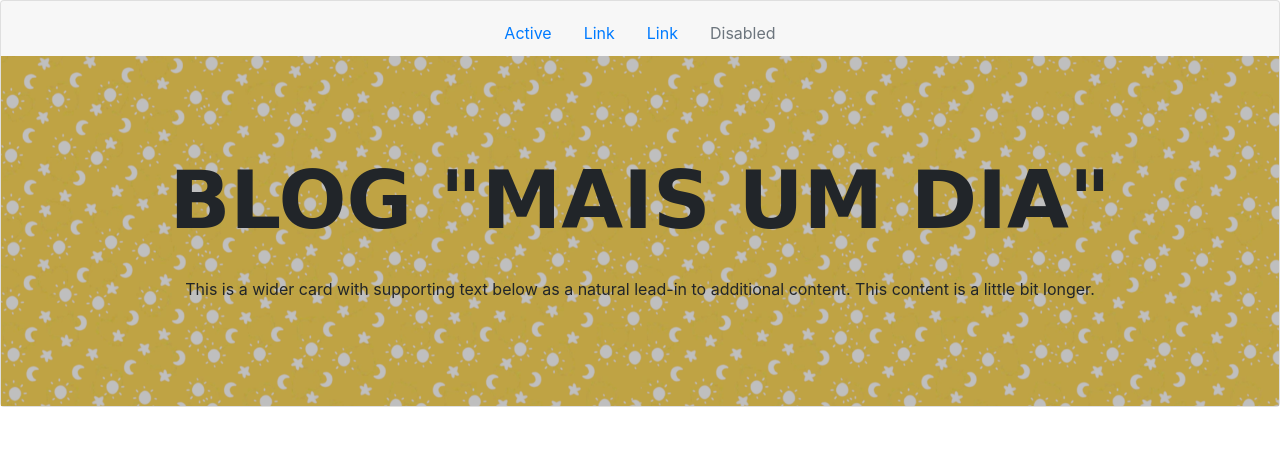
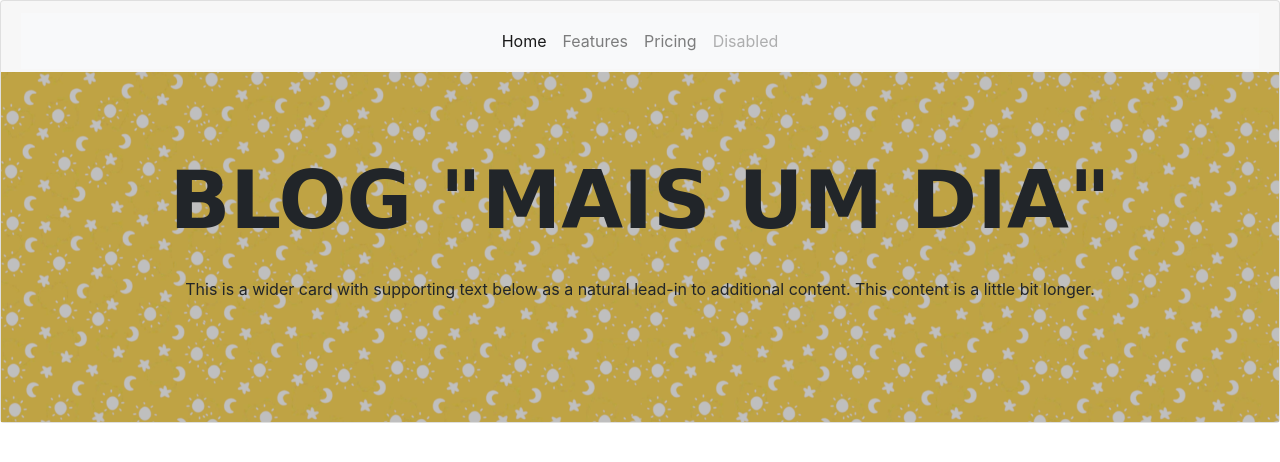
Before and after one commit to analeite/blog-labeng-2SEM2018, a website: page public_html/index.html in a window 1280 px wide. Drawn offline with nearby package versions, Linux system fonts and the light colour scheme; a web font is replaced by a local one.

Commit message:
Alteração na navbar do index.html

```diff
--- a/public_html/index.html
+++ b/public_html/index.html
@@ -24,20 +24,29 @@
         <div class="card text-center">
 
             <div class="card-header">
-                <ul class="nav justify-content-center">
-                    <li class="nav-item">
-                        <a class="nav-link active" href="#">Active</a>
+
+                <nav class="navbar navbar-expand-lg navbar-light bg-light">
+                    <!--  <a class="navbar-brand" href="#">Navbar</a>
+                      <button class="navbar-toggler" type="button" data-toggle="collapse" data-target="#navbarNav" aria-controls="navbarNav" aria-expanded="false" aria-label="Toggle navigation">
+                        <span class="navbar-toggler-icon"></span>
+                      </button>-->
+                    <div class="collapse navbar-collapse justify-content-center" id="navbarNav">
+                        <ul class="navbar-nav">
+                            <li class="nav-item active">
+                                <a class="nav-link" href="#">Home <span class="sr-only">(current)</span></a>
                             </li>
                             <li class="nav-item">
-                        <a class="nav-link" href="#">Link</a>
+                                <a class="nav-link" href="#">Features</a>
                             </li>
                             <li class="nav-item">
-                        <a class="nav-link" href="#">Link</a>
+                                <a class="nav-link" href="#">Pricing</a>
                             </li>
                             <li class="nav-item">
                                 <a class="nav-link disabled" href="#">Disabled</a>
                             </li>
                         </ul>
+                    </div>
+                </nav>
             </div>
             <!--            <div class="img-title">
                             <div class="card-body">
```
Lines whose indentation alone changed are shown as unchanged.
